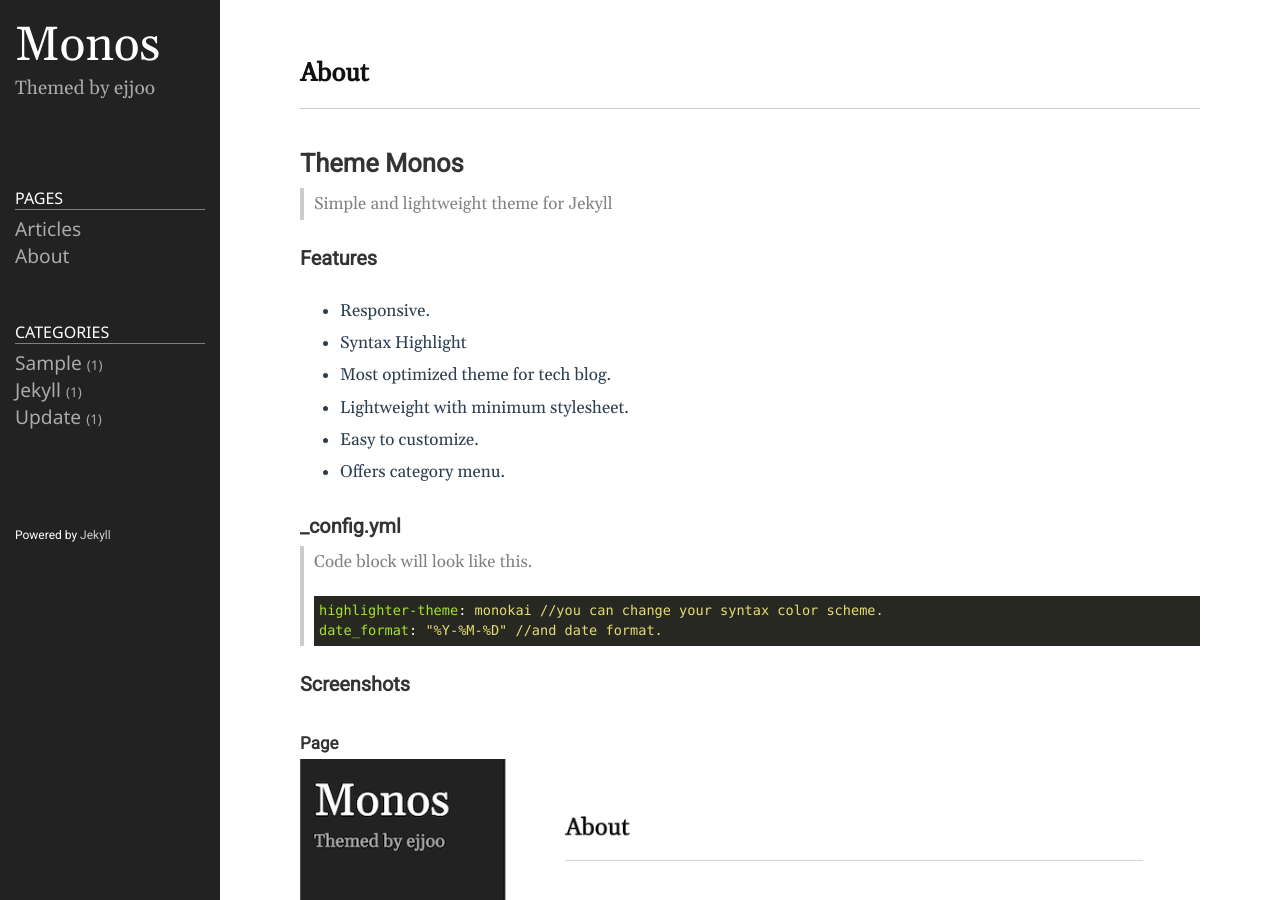
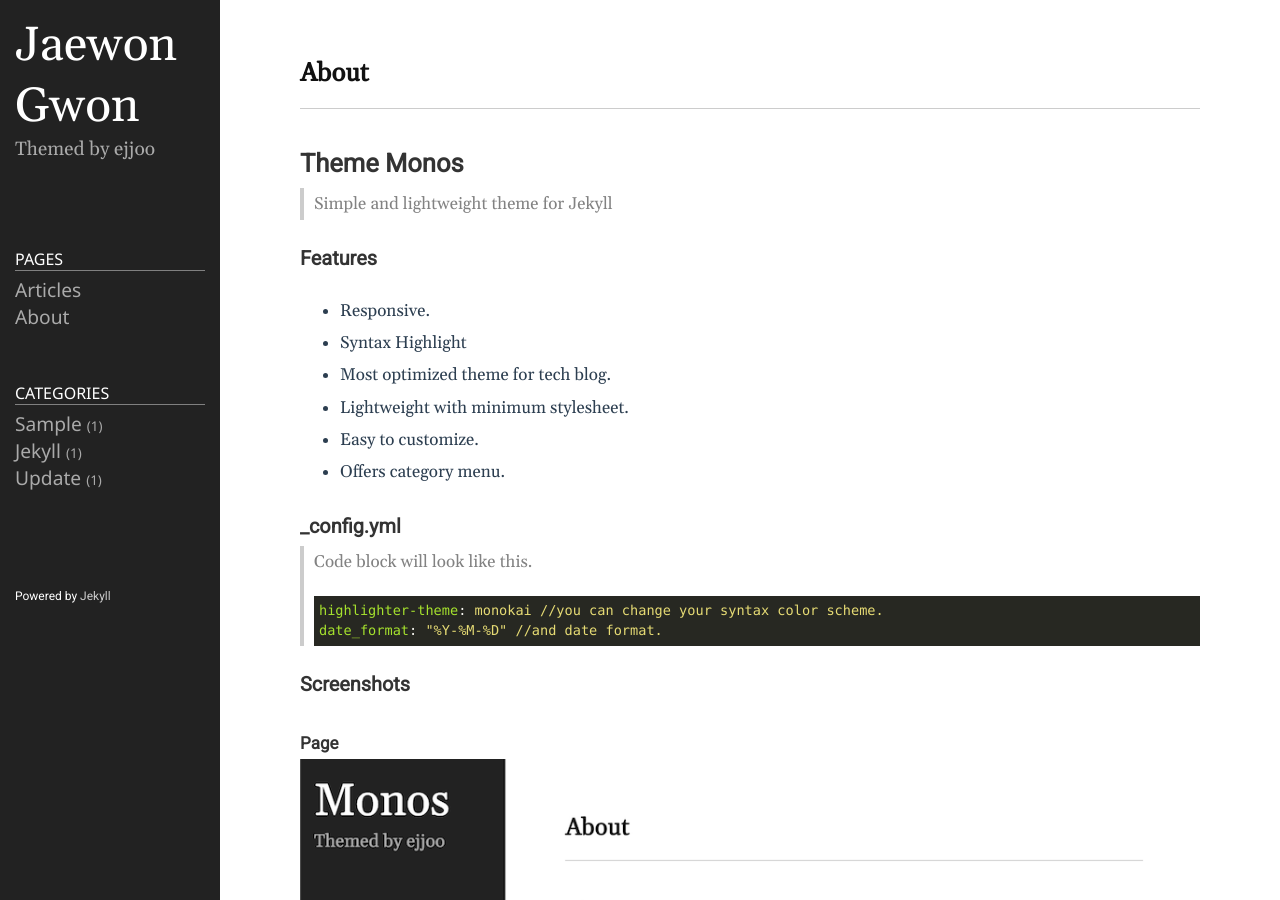
Before and after one commit to jaewgwon/jaewgwon.github.io, a Jekyll site: the page built from README.md, in a window 1280 px wide and 900 px high. Built offline with Jekyll 4.4.1, drawn with Linux system fonts in a browser that asks for light colours.

Commit message:
Fix config

```diff
--- a/_config.yml
+++ b/_config.yml
@@ -18,13 +18,13 @@
 # You can create any custom variable you would like, and they will be accessible
 # in the templates via {{ site.myvariable }}.
 
-title: Monos
-email: ejjoo7994@gmail.com
+title: Jaewon Gwon
+email: jaewgwon@gmail.com
 description: >- # this means to ignore newlines until "baseurl:"
   Themed by ejjoo
 # baseurl: "/" # the subpath of your site, e.g. /blog
 # url: "http://ejjoo.github.io" # the base hostname & protocol for your site, e.g. http://example.com
-github_username: ejjoo
+github_username: jaewgwon
 highlighter: rouge
 svg:
   optimize: true
```
